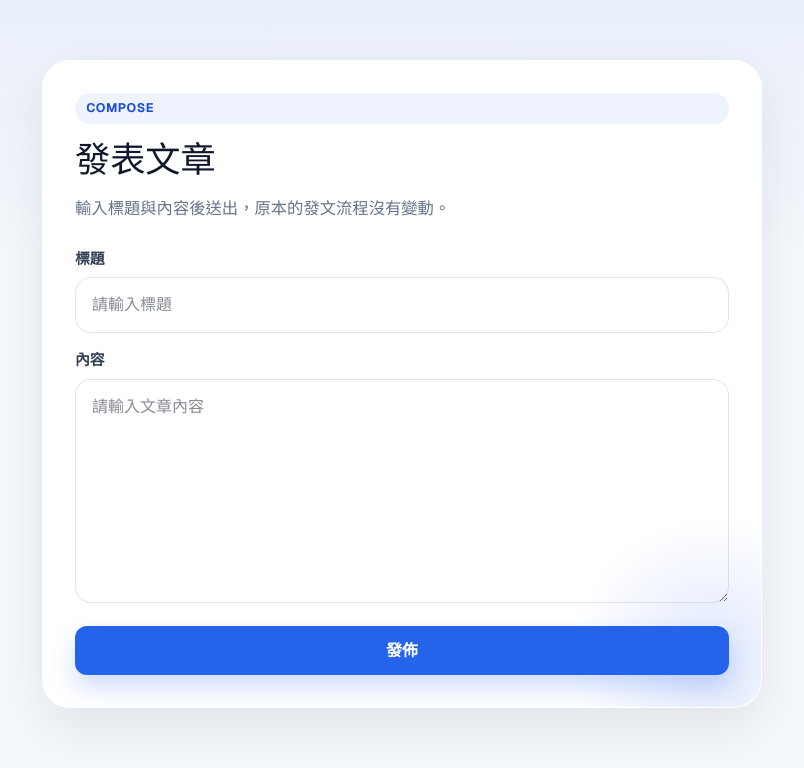
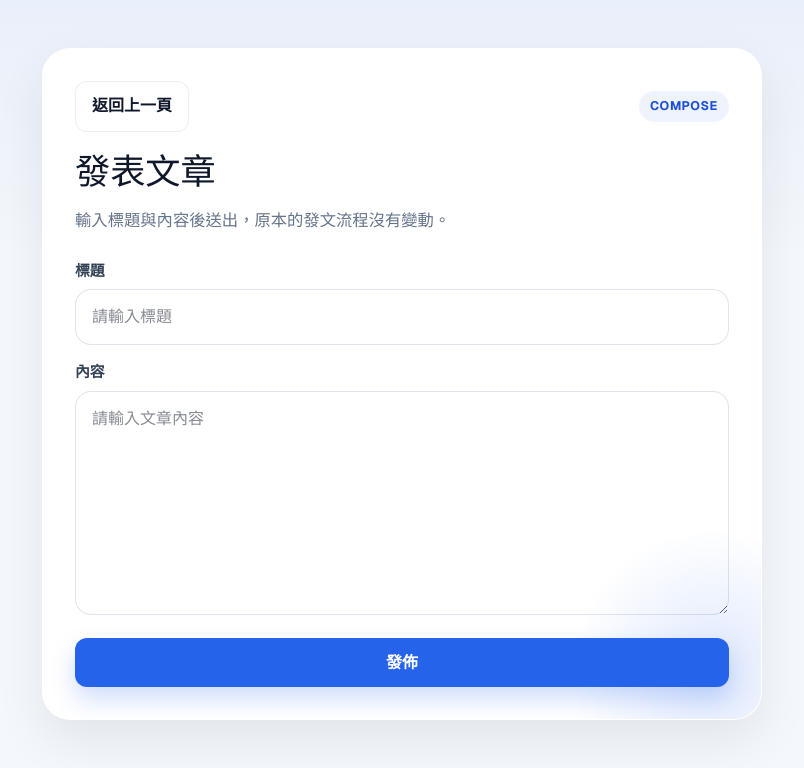
Before and after one commit to samuel361592/NextJS_frontend, a Next.js app: page /post in a window 1280 px wide. Shown: the top 768 px of the page, without its empty margins (238-1042 px from the left). Built offline with nearby package versions, Linux system fonts and the light colour scheme.

Commit message:
fix:發文頁面加入返回上一頁BTN

```diff
--- a/app/post/page.tsx
+++ b/app/post/page.tsx
@@ -8,6 +8,14 @@ export default function PostPage() {
   const [title, setTitle] = useState("");
   const [content, setContent] = useState("");
   const [loading, setLoading] = useState(false);
+
+  const handleBack = () => {
+    if (window.history.length > 1) {
+      router.back();
+    } else {
+      router.push("/");
+    }
+  };
 
   const handlePostSubmit = async () => {
     if (!title || !content) {
@@ -54,8 +62,14 @@ export default function PostPage() {
   return (
     <div className="page-shell" style={{ minHeight: "100vh", display: "grid", placeItems: "center" }}>
       <div className="hero-card" style={{ width: "min(100%, 720px)" }}>
+        <div className="section-header" style={{ marginBottom: "1.25rem" }}>
+          <button onClick={handleBack} className="button-ghost" style={{ width: "auto" }}>
+            返回上一頁
+          </button>
+          <span className="eyebrow">Compose</span>
+        </div>
+
         <div className="stack" style={{ marginBottom: "1.5rem" }}>
-          <span className="eyebrow">Compose</span>
           <h1 className="hero-title" style={{ fontSize: "2.2rem" }}>發表文章</h1>
           <p className="hero-copy">輸入標題與內容後送出，原本的發文流程沒有變動。</p>
         </div>
```
